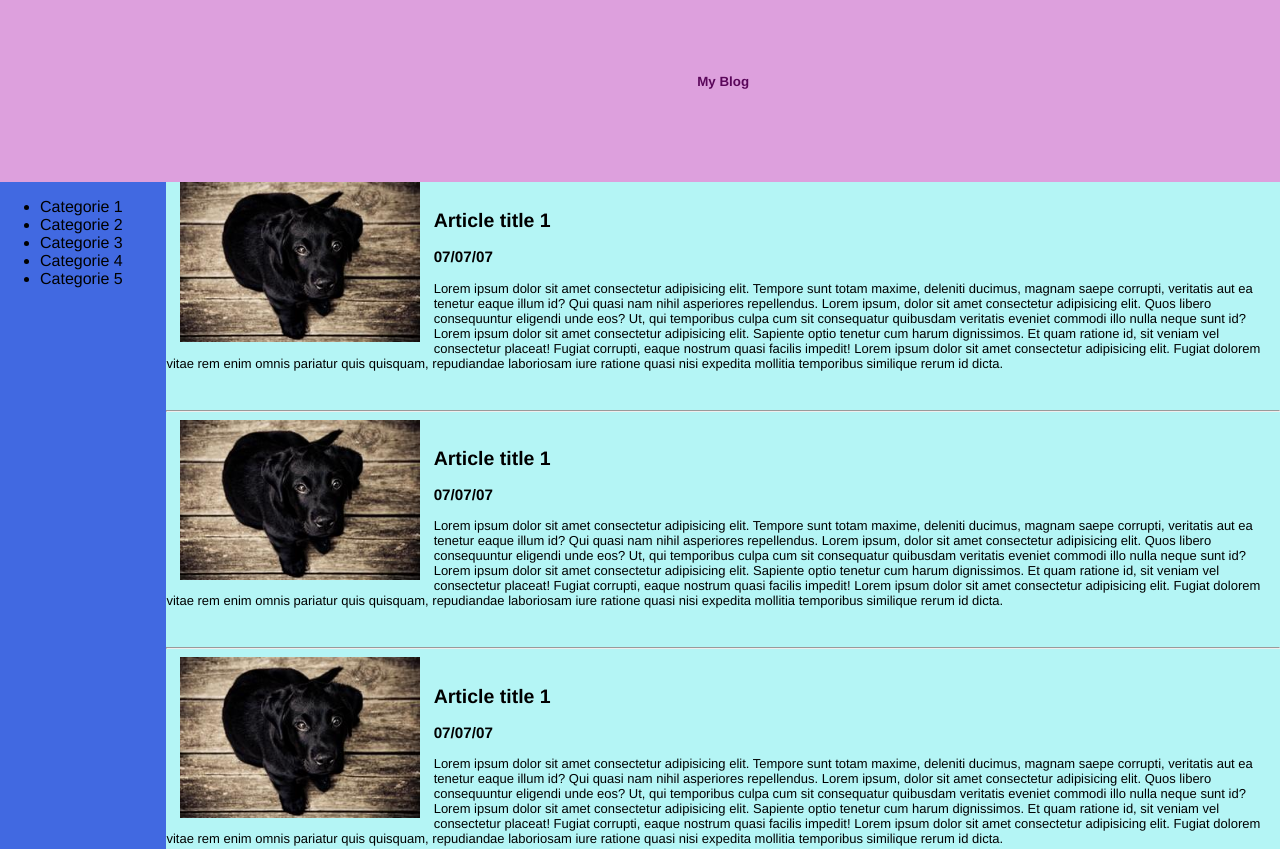
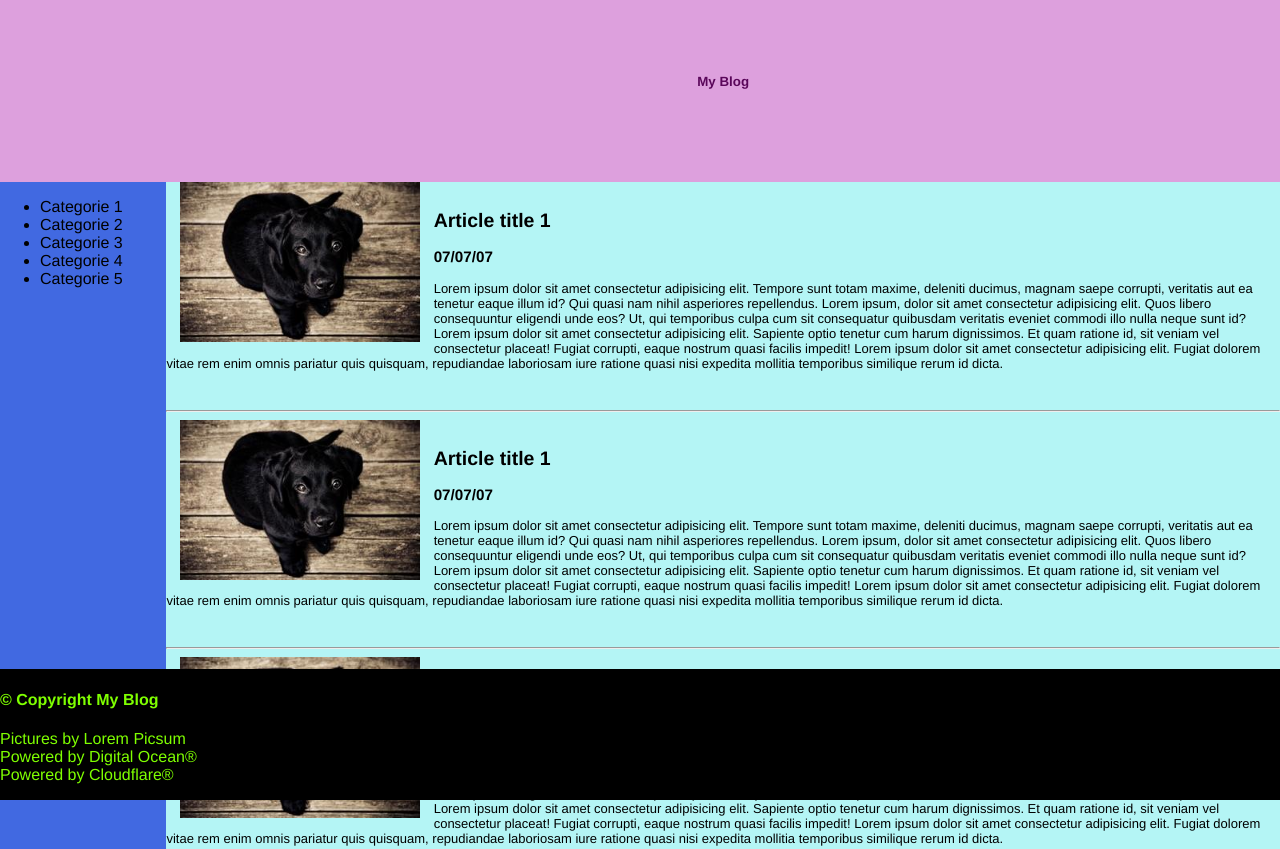
Before and after one commit to yaya-97/WebDev_April, a plain HTML site: page les_3/layoutOpdrachtLes3.html in a window 1280 px wide. Shown: the top 849 px of the page. Drawn offline with Linux system fonts and the light colour scheme.

Commit message:
finished footer and blog page

```diff
--- a/les_3/cssSheetLayoutO.css
+++ b/les_3/cssSheetLayoutO.css
@@ -1,6 +1,15 @@
-html,body{
+html{
+    height: 100%;
+}
 
-    height: 100%;
+
+
+body{
+
+
+margin-bottom: 15%;
+
+    height: 80%;
     padding: 0;
     margin: 0;
     font-family: 'Franklin Gothic Medium', 'Arial Narrow', Arial, sans-serif;
@@ -34,7 +43,7 @@ nav {
     margin-top: 0px;
     background-color: royalblue;
     width: 13%;
-    height: 200%;
+    height: 250%;
     float: left;
 }
 
@@ -56,6 +65,7 @@ main {
     background-color: rgb(180, 245, 245);
     width: 87%;
     float: right;
+    margin-bottom: 8%;
 }
 
 article{
@@ -77,3 +87,13 @@ h1{
 .artxt{
 padding-top: 1%;
 }
+
+footer{
+    background-color: black;
+    color: chartreuse;
+position:fixed;
+bottom: 0;
+left: 0;
+width: 100%;
+
+}
--- a/les_3/layoutOpdrachtLes3.html
+++ b/les_3/layoutOpdrachtLes3.html
@@ -206,6 +206,18 @@
 
     </main>
 
+<footer>
+  <h4>© Copyright My Blog</h4>
+  <p>
+Pictures by Lorem Picsum
+<br>
+Powered by Digital Ocean®
+<br>
+Powered by Cloudflare®
+<br>
+  </p>
+</footer>
+
     <br>
 
 
```
